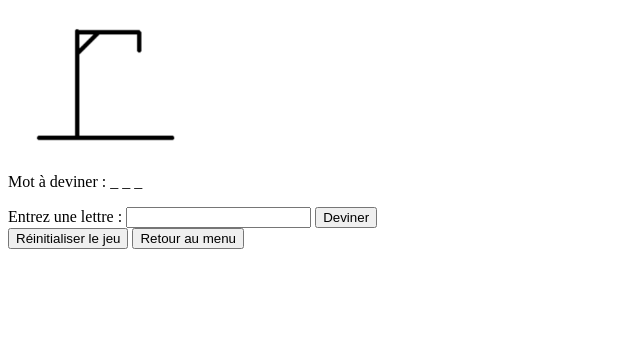
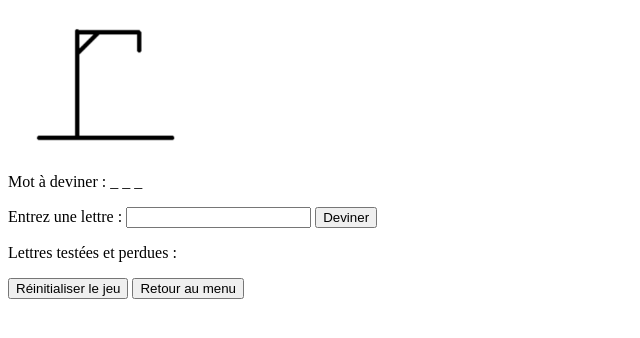
Before and after one commit to LordPickleX/-Hangman-Docker, a Flask app: page /game in a window 1280 px wide. Shown: the part 149-487 px from the top of the page, without its empty margins (0-640 px from the left). Run offline with Flask 3, Linux system fonts and the light colour scheme; data comes from the database, SQL or seed files in the repository; data that the repository does not hold is empty.

Commit message:
ajout d'une fonctionnalité

```diff
--- a/frontend/app.py
+++ b/frontend/app.py
@@ -100,6 +100,7 @@ def home():
         session["mot"] = mot_aleatoire
         session["guessed_letters"] = ["_" for _ in session["mot"]]
         session["health"] = 7
+        session["lettre_perdues"] = []
 
     # on passe les données nécessaires mot et santé
     # ce sont les variables qui seront dans le fichier html
@@ -138,6 +139,8 @@ def deviner():
 
     guessed_letters = session["guessed_letters"]
     mot = session["mot"]
+    lettres_perdues = session.get("lettre_perdues", [])
+
 
     if lettre in mot:
         for i, char in enumerate(mot):
@@ -145,7 +148,9 @@ def deviner():
                 guessed_letters[i] = lettre
     else:
         session["health"] -= 1
+        lettres_perdues.append(lettre)
 
+    print(lettres_perdues)
 
     session["guessed_letters"] = guessed_letters
     session.modified = True
@@ -160,7 +165,8 @@ def deviner():
         "health": session["health"],  # vies restantes
         "mot_trouve": mot_trouve,  # indique si le mot est trouvé
         "perdu": perdu,  # indique si le jeu est perdu
-        "mot_complet": mot if perdu else None  # révèle le mot si perdu
+        "mot_complet": mot if perdu else None,  # révèle le mot si perdu
+        "lettre_perdu": lettres_perdues
     })
 
 # Route pour réinitialiser le jeu
--- a/frontend/templates/index.html
+++ b/frontend/templates/index.html
@@ -39,6 +39,10 @@
                 // met à jour les éléments HTML
                 document.getElementById("mot").innerText = data.mot;
                 document.getElementById("health").innerText = data.health;
+
+                // Affiche les lettres perdues
+                const lettrePerdueElement = document.getElementById("lettre-perdue");
+                lettrePerdueElement.innerHTML = data.lettre_perdu.join(', '); // Affiche les lettres perdues
 
                 // appel de la fonction update de l'image
                 updatePenduImage(data.health);
@@ -110,6 +114,7 @@
         <button type="submit">Deviner</button>
     </form>
 
+     <p>Lettres testées et perdues : <span id="lettre-perdue"></span></p>
     <!-- bouton pour réinitialiser le jeu et retourner au menu -->
     <button onclick="resetGame()">Réinitialiser le jeu</button>
     <button onclick="window.location.href='/menu'">Retour au menu</button>
```
